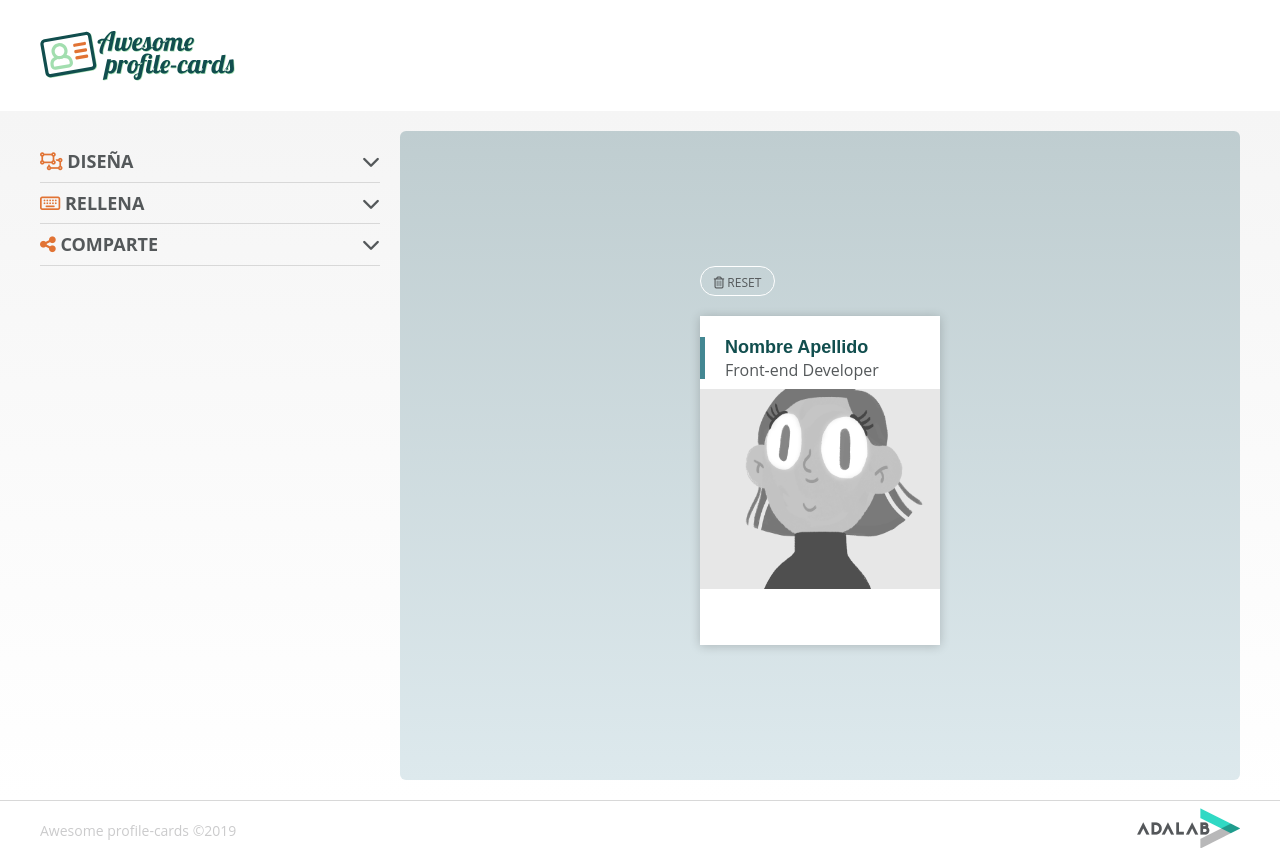
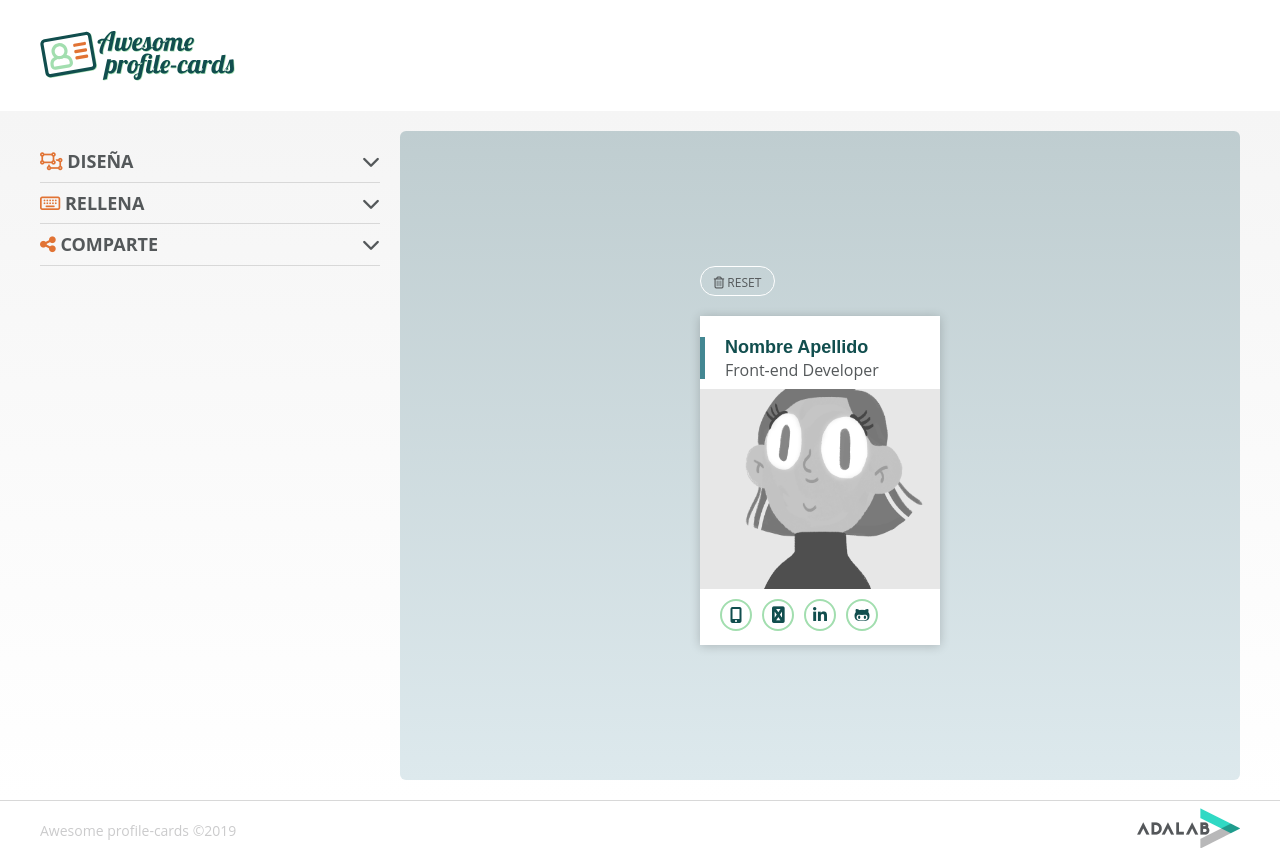
Before and after one commit to Adalab/project-promo-h-module-3-team-2-afternoon, a React (Create React App) app: page / in a window 1280 px wide. Built offline with nearby package versions, Linux system fonts and the light colour scheme.

Commit message:
show icons

```diff
--- a/src/components/Icons.js
+++ b/src/components/Icons.js
@@ -18,7 +18,7 @@ const Icon = props => {
 
   return (
     <a id={props.linkId} href={props.linkHref} target={props.linkTarget}>
-      <li id={props.liId} className="contact-icon contact-icon-palette1 hidden">
+      <li id={props.liId} className="contact-icon contact-icon-palette1"/*className="contact-icon contact-icon-palette1 hidden"*/>
         <i className={props.iconClass} aria-hidden="true"></i>
       </li>
     </a>
--- a/src/components/Palettes.js
+++ b/src/components/Palettes.js
@@ -6,18 +6,15 @@ class Palette extends React.Component{
         this.onChangeHandlerColor = this.onChangeHandlerColor.bind(this);
         //this.onChangeHandler2 = this.onChangeHandler2.bind(this);
         this.state = {
-            color: ''
+            color: '1'
         }
     }
 
     onChangeHandlerColor = (event, props) =>{
-        //console.log(`Seleccionaste ${event.target.value}`);
         this.setState({color: this.props.inputValue}, this.palettes);
+        event.preventDefault();
+        }
 
-        event.preventDefault();
-
-        //setTimeout(() => console.clear(), 1000);
-        }
     render(){
         console.log(`Seleccionaste ${this.state.color}`)
         return (
```
